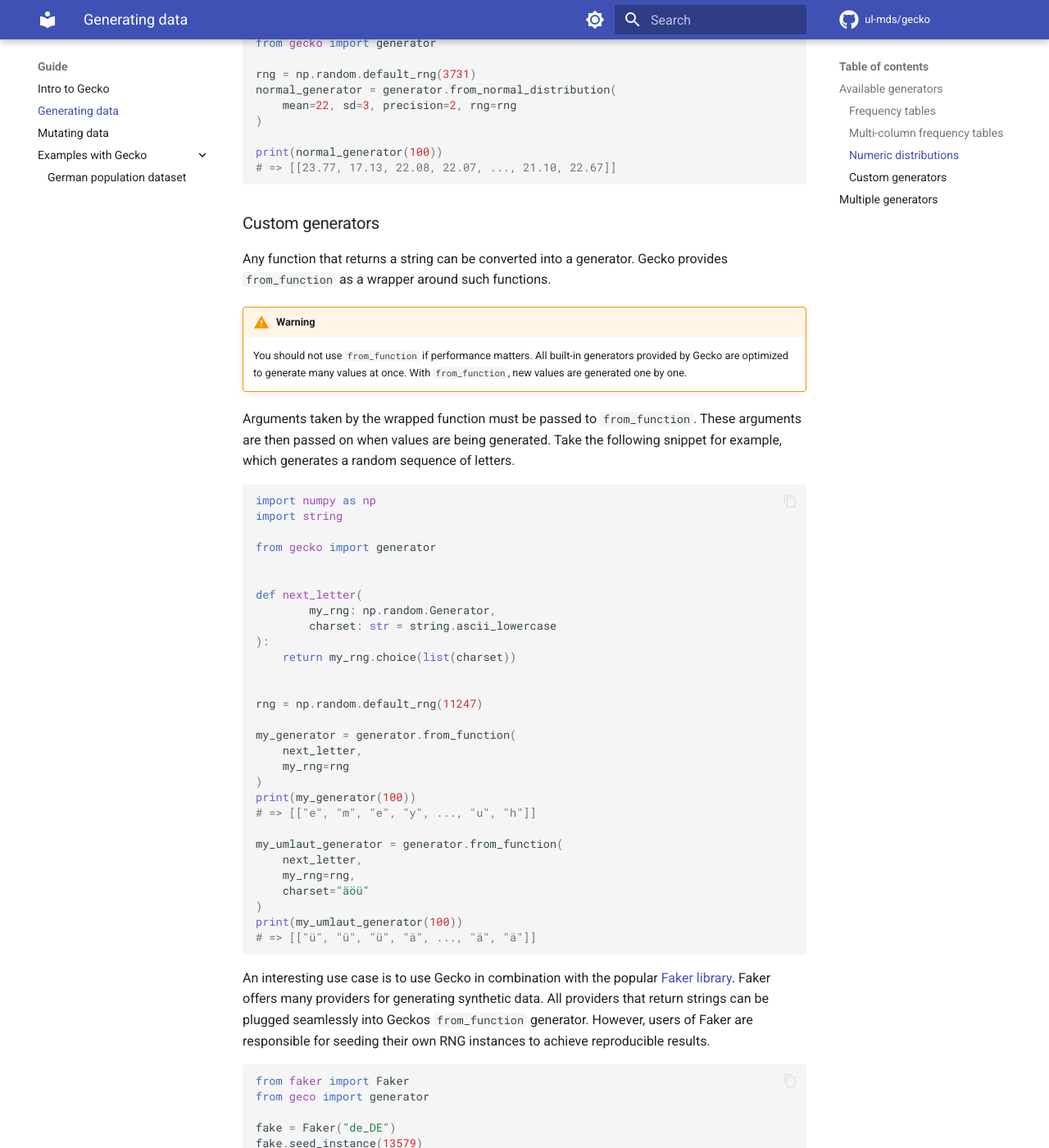
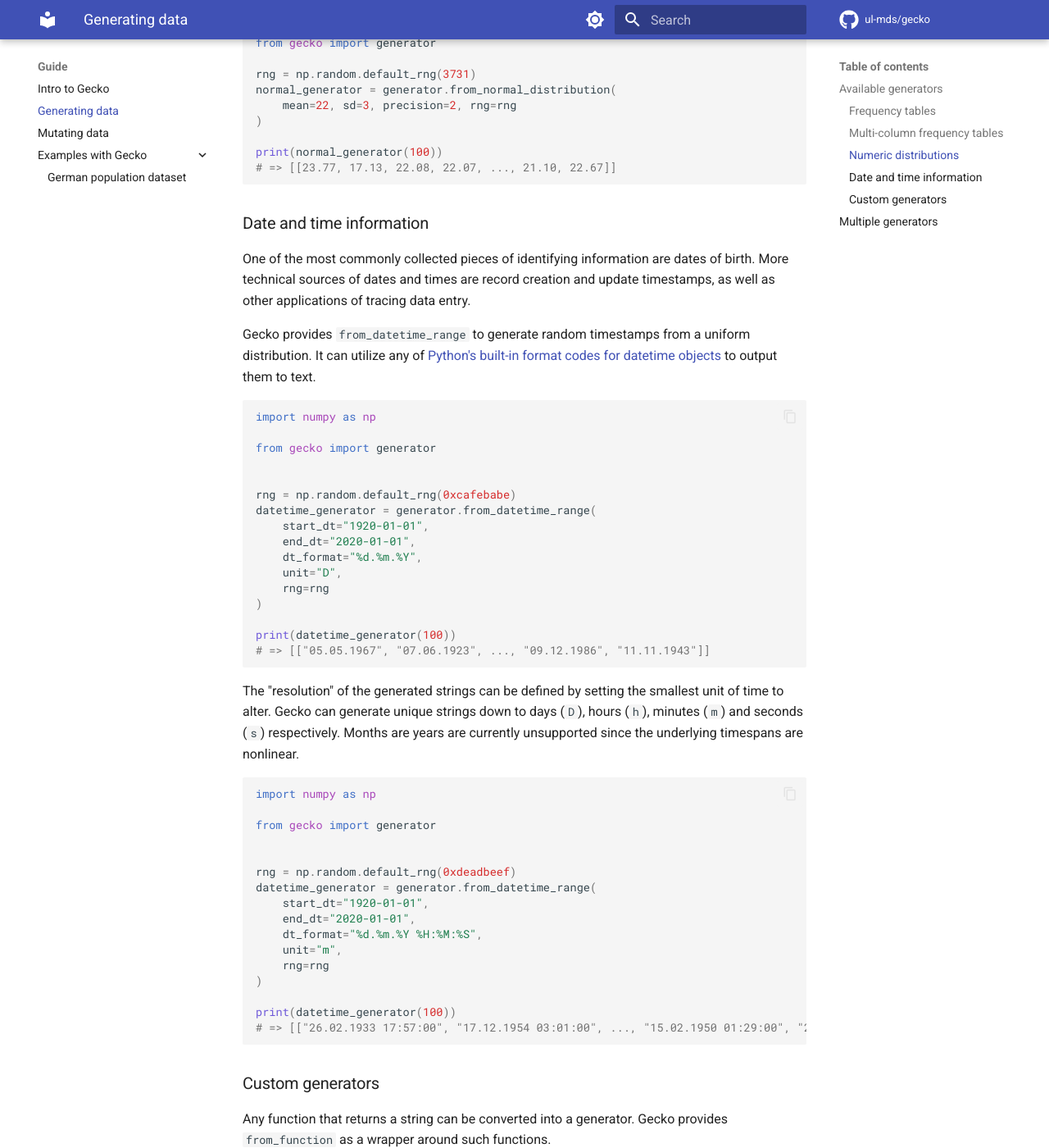
Before and after one commit to ul-mds/gecko, an MkDocs documentation site: the page built from docs/data-generation.md, in a window 1280 px wide and 1400 px high, scrolled down 2733 px. Shown: the whole window at 82% size. Built offline with MkDocs 1.6.1 and Material for MkDocs 9.7.7, drawn with Linux system fonts in a browser that asks for light colours; comment, search, counter and statistics services are not loaded.

Commit message:
Add docs for new datetime generators and mutators

````diff
--- a/docs/data-generation.md
+++ b/docs/data-generation.md
@@ -156,6 +156,58 @@ print(normal_generator(100))
 # => [[23.77, 17.13, 22.08, 22.07, ..., 21.10, 22.67]]
 ```
 
+### Date and time information
+
+One of the most commonly collected pieces of identifying information are dates of birth.
+More technical sources of dates and times are record creation and update timestamps, as well as other applications of
+tracing data entry.
+
+Gecko provides `from_datetime_range` to generate random timestamps from a uniform distribution.
+It can utilize any of [Python's built-in format codes for datetime objects](https://docs.python.org/3/library/datetime.html#format-codes)
+to output them to text.
+
+```python
+import numpy as np
+
+from gecko import generator
+
+
+rng = np.random.default_rng(0xcafebabe)
+datetime_generator = generator.from_datetime_range(
+    start_dt="1920-01-01",
+    end_dt="2020-01-01",
+    dt_format="%d.%m.%Y",
+    unit="D",
+    rng=rng
+)
+
+print(datetime_generator(100))
+# => [["05.05.1967", "07.06.1923", ..., "09.12.1986", "11.11.1943"]]
+```
+
+The "resolution" of the generated strings can be defined by setting the smallest unit of time to alter.
+Gecko can generate unique strings down to days (`D`), hours (`h`), minutes (`m`) and seconds (`s`) respectively.
+Months are years are currently unsupported since the underlying timespans are nonlinear.
+
+```python
+import numpy as np
+
+from gecko import generator
+
+
+rng = np.random.default_rng(0xdeadbeef)
+datetime_generator = generator.from_datetime_range(
+    start_dt="1920-01-01",
+    end_dt="2020-01-01",
+    dt_format="%d.%m.%Y %H:%M:%S",
+    unit="m",
+    rng=rng
+)
+
+print(datetime_generator(100))
+# => [["26.02.1933 17:57:00", "17.12.1954 03:01:00", ..., "15.02.1950 01:29:00", "24.06.1922 23:46:00"]]
+```
+
 ### Custom generators
 
 Any function that returns a string can be converted into a generator.
@@ -211,7 +263,7 @@ However, users of Faker are responsible for seeding their own RNG instances to a
 
 ```py
 from faker import Faker
-from geco import generator
+from gecko import generator
 
 fake = Faker("de_DE")
 fake.seed_instance(13579)
````
Also changed, not shown: docs/data-mutation.md (+49 -0 lines).
